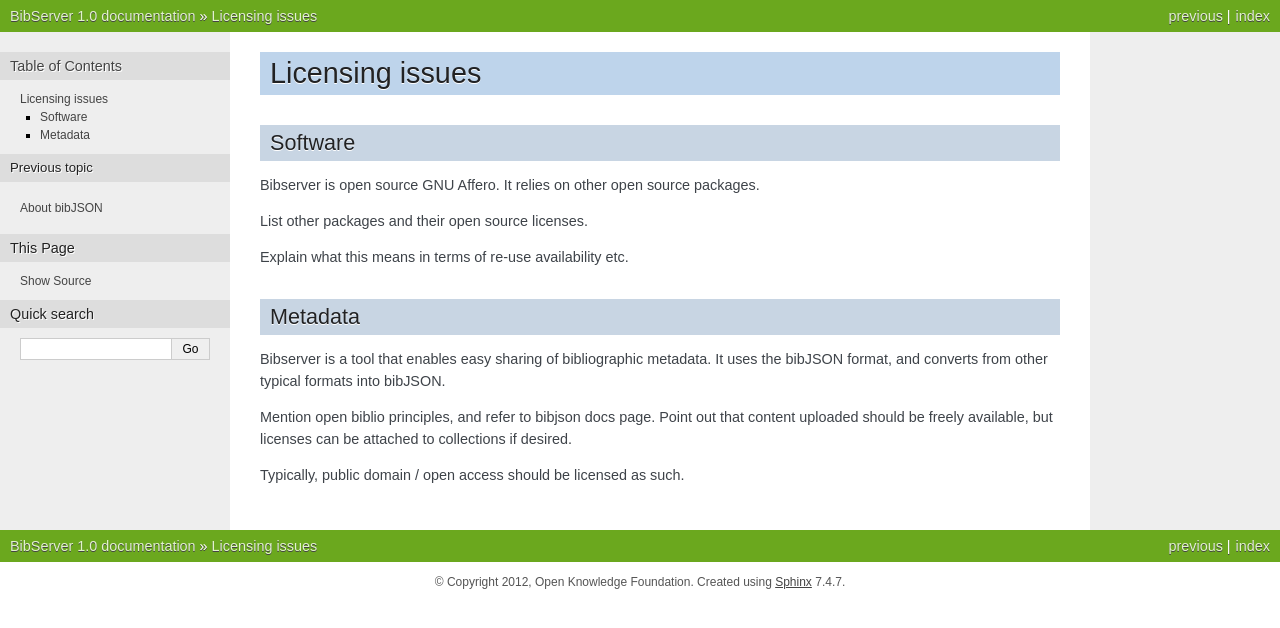
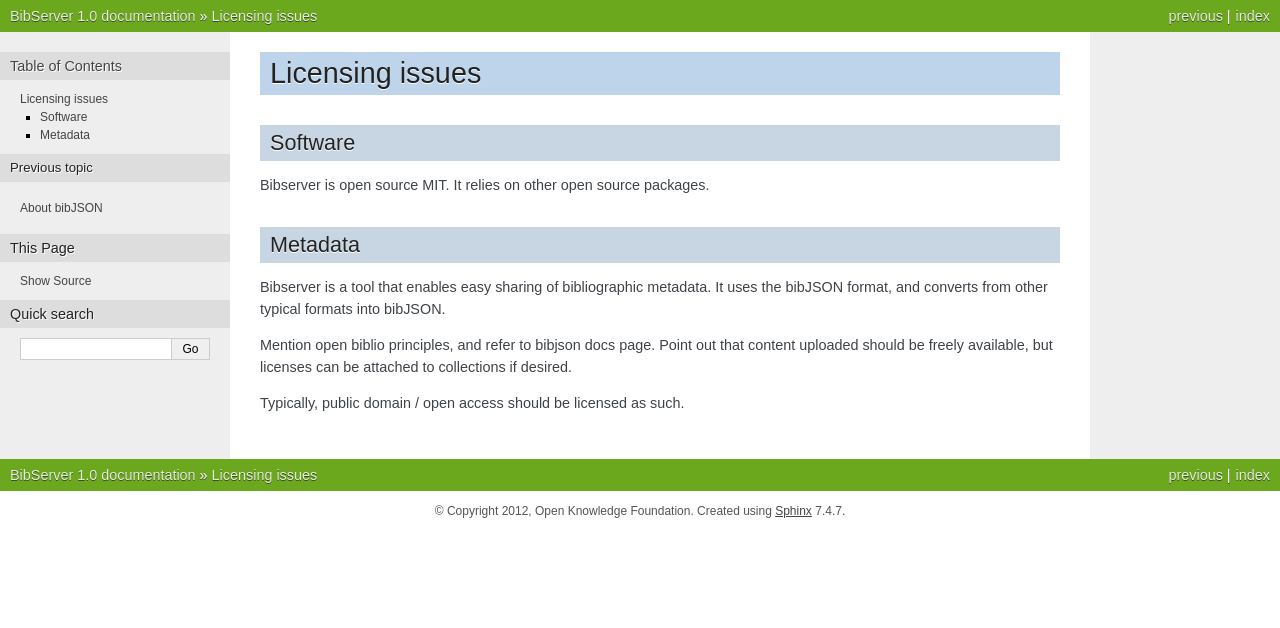
Before and after one commit to rufuspollock-okfn/bibserver, a Sphinx documentation site: the page built from doc/licenses.rst, in a window 1280 px wide. Shown: the top 628 px of the page. Built offline with Sphinx 7.4.7, drawn with Linux system fonts in a browser that asks for light colours.

Commit message:
changing license to MIT

```diff
--- a/README.rst
+++ b/README.rst
@@ -55,9 +55,8 @@
 
 Copyright 2011-2012 Open Knowledge Foundation.
 
-Licensed under the `GNU Affero GPL v3`_
+Licensed under the MIT license
 
-.. _GNU Affero GPL v3: http://www.gnu.org/licenses/agpl.html
 
 
 Vendor packages
--- a/doc/licenses.rst
+++ b/doc/licenses.rst
@@ -6,11 +6,8 @@
 Software
 ========
 
-Bibserver is open source GNU Affero. It relies on other open source packages.
+Bibserver is open source MIT. It relies on other open source packages.
 
-List other packages and their open source licenses.
-
-Explain what this means in terms of re-use availability etc.
 
 
 Metadata
```
Also changed, not shown: 1 other file.
